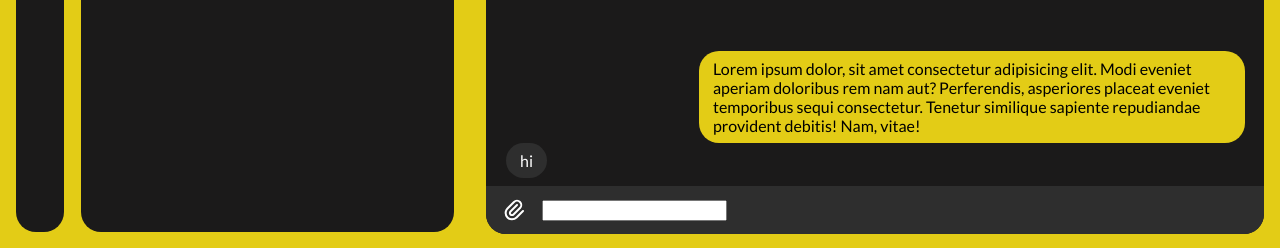
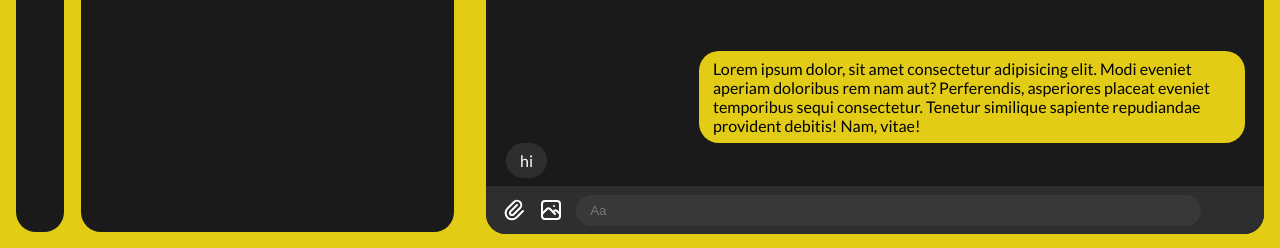
Before and after one commit to locwa/Hello, a PHP site: page /inbox.php in a window 1280 px wide. Shown: the part 552-800 px from the top of the page. Run offline with PHP 8.4, Linux system fonts and the light colour scheme; the visitor is signed in with stand-in values (Sample User, id 1); data that the repository does not hold is empty.

Commit message:
styled the text input

```diff
--- a/src/public/css/style.css
+++ b/src/public/css/style.css
@@ -236,8 +236,22 @@ body{
     display: flex;
     align-items: center;
 }
-.paperclip{
+.send-inputs{
     margin: 0 1rem;
+    width: 100%;
+    display: flex;
+    align-items: center;
+}
+.upload-button{
+    margin-right: 0.8rem;
+}
+.message-draft{
+    width: 80%;
+    padding: 0.5rem 0.9rem;
+    border: none;
+    border-radius: 20px;
+    background-color: #383838;
+    color: #ffffff;
 }
 
 /* Signup */
--- a/src/public/inbox.php
+++ b/src/public/inbox.php
@@ -75,6 +75,7 @@
             </div>
         </div>
         <div class="message-input">
+            <div class="send-inputs">
                 <svg
                     xmlns="http://www.w3.org/2000/svg"
                     width="24"
@@ -85,7 +86,7 @@
                     stroke-width="2"
                     stroke-linecap="round"
                     stroke-linejoin="round"
-                class="paperclip">
+                    class="upload-button attach">
                     <path
                         stroke="none"
                         d="M0 0h24v24H0z"
@@ -95,7 +96,37 @@
                         d="M15 7l-6.5 6.5a1.5 1.5 0 0 0 3 3l6.5 -6.5a3 3 0 0 0 -6 -6l-6.5 6.5a4.5 4.5 0 0 0 9 9l6.5 -6.5"
                     />
                 </svg>
-            <input type="text" name="message">
+                <svg
+                    xmlns="http://www.w3.org/2000/svg"
+                    width="24"
+                    height="24"
+                    viewBox="0 0 24 24"
+                    fill="none"
+                    stroke="currentColor"
+                    stroke-width="2"
+                    stroke-linecap="round"
+                    stroke-linejoin="round"
+                    class="upload-button attach">
+                    <path
+                        stroke="none"
+                        d="M0 0h24v24H0z"
+                        fill="none"
+                    />
+                    <path
+                        d="M15 8h.01"
+                    />
+                    <path
+                        d="M3 6a3 3 0 0 1 3 -3h12a3 3 0 0 1 3 3v12a3 3 0 0 1 -3 3h-12a3 3 0 0 1 -3 -3v-12z"
+                    />
+                    <path
+                        d="M3 16l5 -5c.928 -.893 2.072 -.893 3 0l5 5"
+                    />
+                    <path
+                        d="M14 14l1 -1c.928 -.893 2.072 -.893 3 0l3 3"
+                    />
+                </svg>
+                <input class="message-draft" type="text" name="message" placeholder="Aa">
+            </div>
         </div>
     </div>
 </body>
```
Lines whose indentation alone changed are shown as unchanged.
